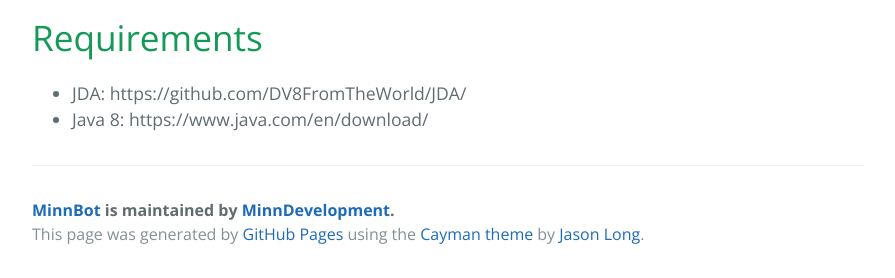
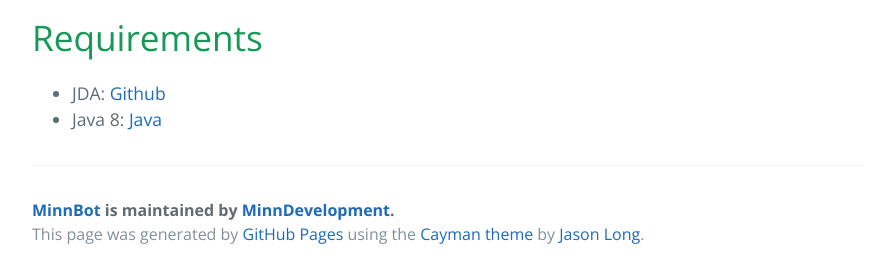
Before and after one commit to SinSiXX/MinnBot, a plain HTML site: page index.html in a window 1280 px wide. Shown: the part 1492-1770 px from the top of the page, without its empty margins (192-1087 px from the left). Drawn offline with nearby package versions, Linux system fonts and the light colour scheme.

Commit message:
Update index.html

```diff
--- a/index.html
+++ b/index.html
@@ -58,8 +58,8 @@
 <a id="requirements" class="anchor" href="#requirements" aria-hidden="true"><span aria-hidden="true" class="octicon octicon-link"></span></a>Requirements</h1>
 
 <ul>
-<li>JDA: https://github.com/DV8FromTheWorld/JDA/</li>
-<li>Java 8: https://www.java.com/en/download/</li>
+<li>JDA: <a href="https://github.com/DV8FromTheWorld/JDA/" rel="noreferrer">Github</a></li>
+<li>Java 8: <a href="https://www.java.com/en/download/" rel="noreferrer">Java</a></li>
 </ul>
 
       <footer class="site-footer">
```
